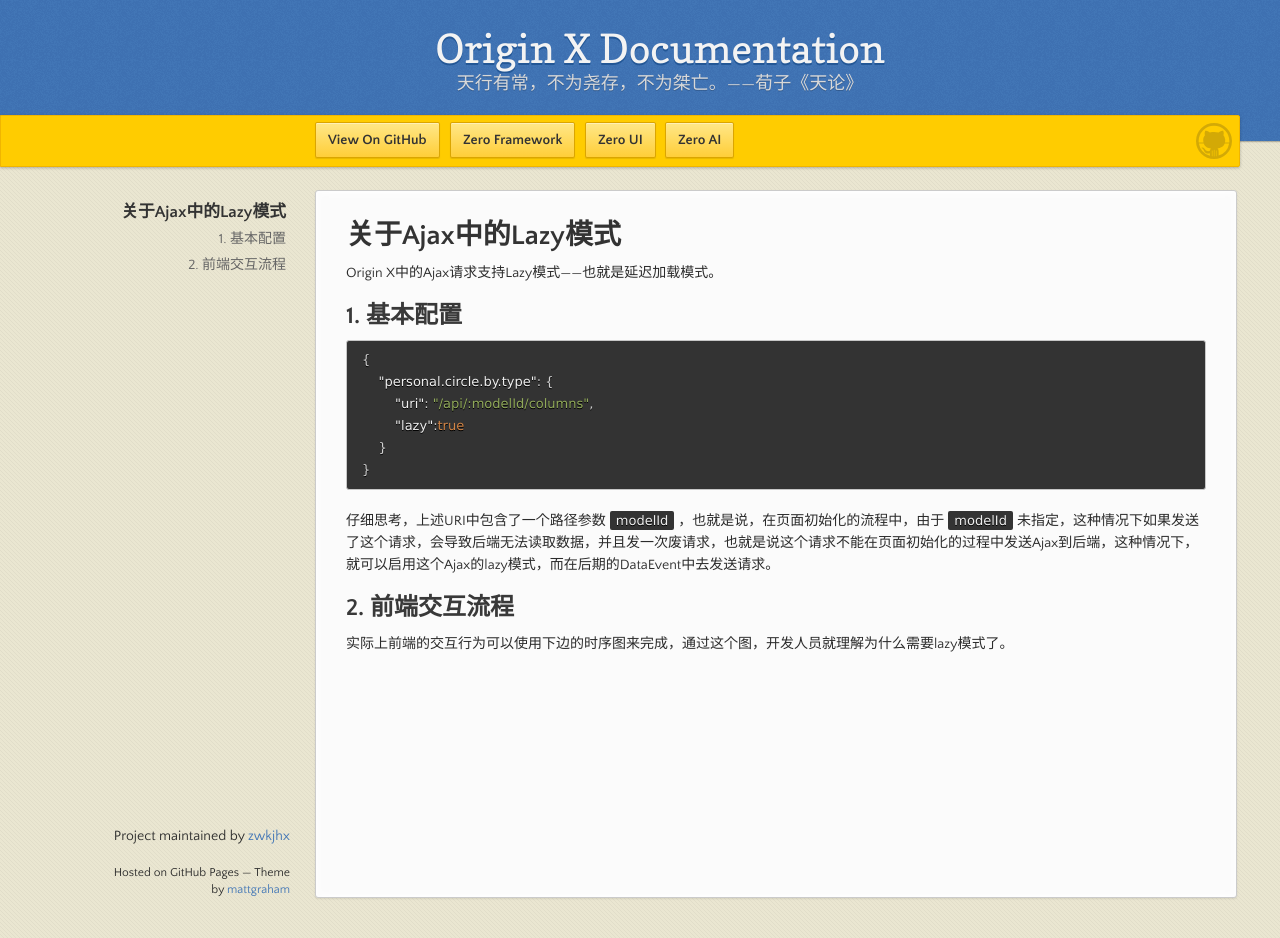
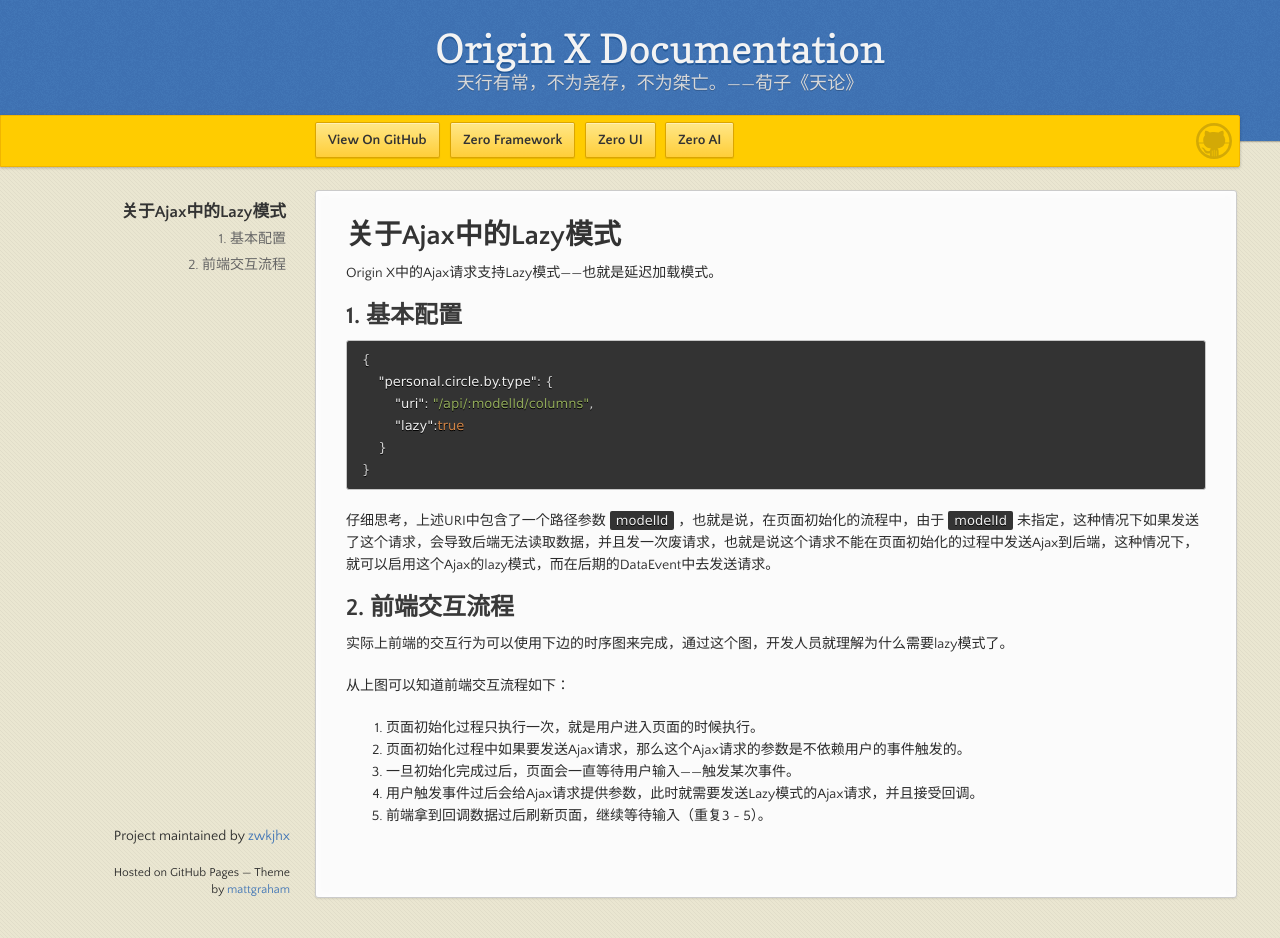
Before and after one commit to zwkjhx/ox-doc, a Jekyll site: the page built from specification/3-origin-xgui-fan/spo-008-guan-yu-ajax-zhong-de-lazy-mo-shi.md, in a window 1280 px wide and 938 px high. Built offline with Jekyll 4.4.1, drawn with Linux system fonts in a browser that asks for light colours; our own code applies the rules of GitHub Pages for plain Markdown files.

Commit message:
Updates specification/3-origin-xgui-fan/spo-008-guan-yu-ajax-zhong-de-lazy-mo-shi.md
Auto commit by GitBook Editor

```diff
--- a/specification/3-origin-xgui-fan/spo-008-guan-yu-ajax-zhong-de-lazy-mo-shi.md
+++ b/specification/3-origin-xgui-fan/spo-008-guan-yu-ajax-zhong-de-lazy-mo-shi.md
@@ -18,3 +18,13 @@
 ## 2. 前端交互流程
 
 实际上前端的交互行为可以使用下边的时序图来完成，通过这个图，开发人员就理解为什么需要lazy模式了。
+
+
+
+从上图可以知道前端交互流程如下：
+
+1. 页面初始化过程只执行一次，就是用户进入页面的时候执行。
+2. 页面初始化过程中如果要发送Ajax请求，那么这个Ajax请求的参数是不依赖用户的事件触发的。
+3. 一旦初始化完成过后，页面会一直等待用户输入——触发某次事件。
+4. 用户触发事件过后会给Ajax请求提供参数，此时就需要发送Lazy模式的Ajax请求，并且接受回调。
+5. 前端拿到回调数据过后刷新页面，继续等待输入（重复3 ~ 5）。
```
